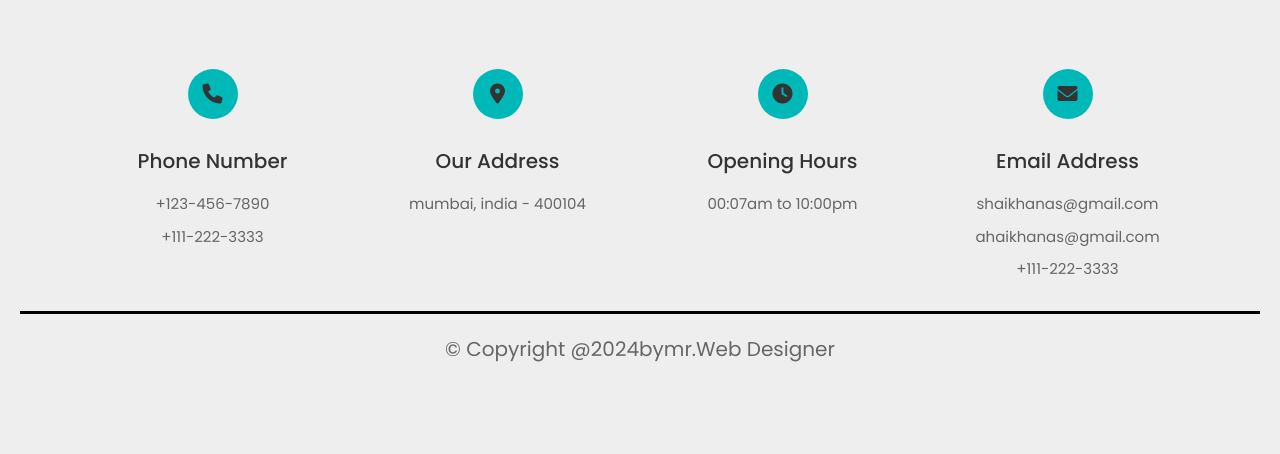
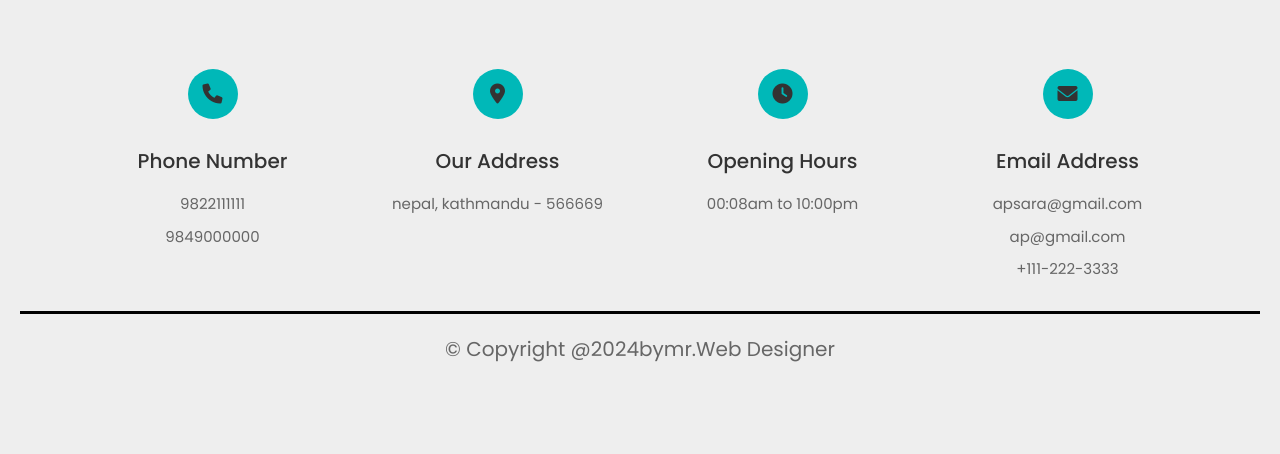
Before and after one commit to APAryal/dental_care, a PHP site: page / in a window 1280 px wide. Shown: the part 4031-4485 px from the top of the page. Run offline with PHP 8.4, Linux system fonts and the light colour scheme.

Commit message:
Update index.php

```diff
--- a/index.php
+++ b/index.php
@@ -220,24 +220,24 @@ $message[] ='appointment failed';
  <div class="box">
  <i class="fas fa-phone"> </i>
  <h3> phone number</h3>
- <p>+123-456-7890</p>
- <p>+111-222-3333</p>
+ <p>9822111111</p>
+ <p>9849000000</p>
  </div>
  <div class="box">
  <i class="fas fa-map-marker-alt"></i>
  <h3>our address</h3>
- <p>mumbai, india - 400104</p>
+ <p>nepal, kathmandu - 566669</p>
  </div>
   <div class="box">
  <i class="fas fa-clock"></i>
  <h3>opening hours</h3>
- <p>00:07am to 10:00pm</p>
+ <p>00:08am to 10:00pm</p>
  </div>
   <div class="box">
  <i class="fas fa-envelope"> </i>
  <h3> email address</h3>
- <p>shaikhanas@gmail.com</p>
- <p>ahaikhanas@gmail.com</p>
+ <p>apsara@gmail.com</p>
+ <p>ap@gmail.com</p>
  <p>+111-222-3333</p>
 
  </div>
```
